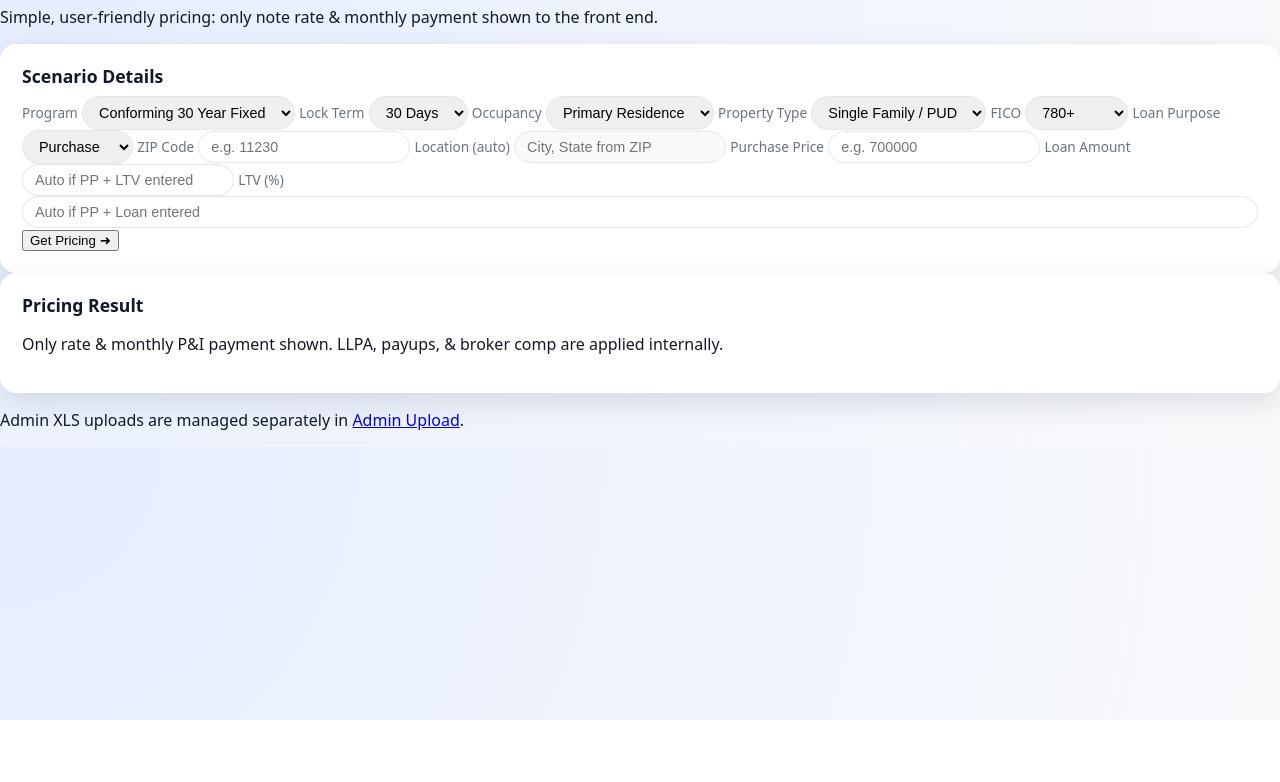
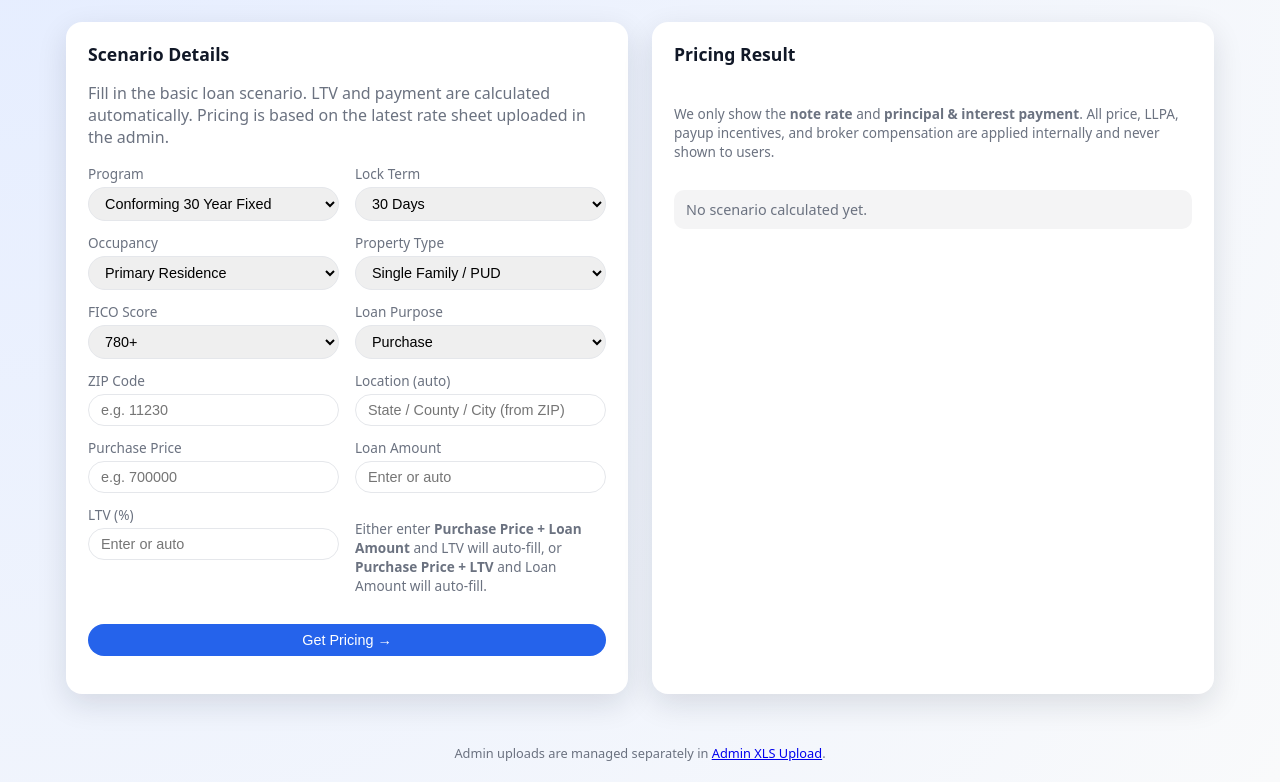
Before and after one commit to nuchy123/pricing-engine, a plain HTML site: page index.html in a window 1280 px wide. Shown: the part 80-862 px from the top of the page. Before the commit the page ends 800 px from the top, so only its background shows below. Drawn offline with Linux system fonts and the light colour scheme.

Commit message:
Update index.html

```diff
--- a/index.html
+++ b/index.html
@@ -1,96 +1,172 @@
-<!DOCTYPE html>
 <html lang="en">
 <head>
   <meta charset="UTF-8" />
-  <meta name="viewport" content="width=device-width, initial-scale=1.0" />
+
   <title>Mortgage Pricing Hub</title>
+  <meta name="viewport" content="width=device-width, initial-scale=1" />
   <link rel="stylesheet" href="styles.css" />
 </head>
 
 <body>
-  <div class="container">
-    <h1>Mortgage Pricing Hub</h1>
-    <p class="subtitle">Simple, user-friendly pricing: only note rate & monthly payment shown to the front end.</p>
+  <header class="top-bar">
+    <div class="logo">Mortgage Pricing Hub</div>
+    <nav class="top-actions">
+      <!-- Simple link to the admin upload page -->
+      <a href="admin.html" class="btn btn-outline">Admin XLS Upload</a>
+    </nav>
+  </header>
 
-    <div class="grid">
-      <!-- ================= LEFT SIDE ================= -->
-      <section class="card">
+  <main class="page">
+    <section class="card scenario-card">
       <h2>Scenario Details</h2>
+      <p class="muted">
+        Fill in the basic loan scenario. LTV and payment are calculated automatically.
+        Pricing is based on the latest rate sheet uploaded in the admin.
+      </p>
 
-        <label>Program</label>
-        <select id="program">
-          <option value="30y">Conforming 30 Year Fixed</option>
-          <option value="15y">Conforming 15 Year Fixed</option>
+      <form id="scenarioForm">
+        <!-- Program -->
+        <div class="field-group">
+          <label for="program">Program</label>
+          <select id="program" name="program">
+            <option value="CONV_30Y" selected>Conforming 30 Year Fixed</option>
+            <option value="CONV_20Y">Conforming 20 Year Fixed</option>
+            <option value="CONV_15Y">Conforming 15 Year Fixed</option>
+            <option value="CONV_10Y">Conforming 10 Year Fixed</option>
+            <option value="HP_30Y">Home Possible 30 Year Fixed</option>
+            <option value="HP_20Y">Home Possible 20 Year Fixed</option>
+            <option value="HB_30Y">High Balance 30 Year Fixed</option>
+            <!-- You can add more programs later – they will all reuse the same base grid
+                 until we wire their specific grids from the XLS. -->
           </select>
+        </div>
 
-        <label>Lock Term</label>
-        <select id="lock">
-          <option value="30">30 Days</option>
+        <!-- Lock term -->
+        <div class="field-group">
+          <label for="lockTerm">Lock Term</label>
+          <select id="lockTerm" name="lockTerm">
+            <option value="30" selected>30 Days</option>
             <option value="45">45 Days</option>
             <option value="60">60 Days</option>
           </select>
+        </div>
 
-        <label>Occupancy</label>
-        <select id="occ">
-          <option value="primary">Primary Residence</option>
-          <option value="second">Second Home</option>
-          <option value="inv">Investment</option>
+        <!-- Occupancy -->
+        <div class="field-group">
+          <label for="occupancy">Occupancy</label>
+          <select id="occupancy" name="occupancy">
+            <option value="PRIM" selected>Primary Residence</option>
+            <option value="SECOND">Second Home</option>
+            <option value="INV">Investment Property</option>
           </select>
+        </div>
 
-        <label>Property Type</label>
-        <select id="ptype">
-          <option value="sf">Single Family / PUD</option>
-          <option value="condo">Condo</option>
-          <option value="2-4">2–4 Unit</option>
+        <!-- Property type -->
+        <div class="field-group">
+          <label for="propertyType">Property Type</label>
+          <select id="propertyType" name="propertyType">
+            <option value="SFR" selected>Single Family / PUD</option>
+            <option value="CONDO">Condo</option>
+            <option value="2_4_UNIT">2–4 Units</option>
           </select>
+        </div>
 
-        <label>FICO</label>
-        <select id="fico">
-          <option value="780">780+</option>
+        <!-- FICO -->
+        <div class="field-group">
+          <label for="fico">FICO Score</label>
+          <select id="fico" name="fico">
+            <option value="780" selected>780+</option>
             <option value="760">760–779</option>
             <option value="740">740–759</option>
+            <option value="720">720–739</option>
+            <option value="700">700–719</option>
+            <option value="680">680–699</option>
+            <option value="660">660–679</option>
+            <option value="640">640–659</option>
+            <option value="620">620–639</option>
           </select>
+        </div>
 
-        <label>Loan Purpose</label>
-        <select id="purpose">
-          <option value="purchase">Purchase</option>
-          <option value="refi">Refinance</option>
+        <!-- Loan purpose -->
+        <div class="field-group">
+          <label for="purpose">Loan Purpose</label>
+          <select id="purpose" name="purpose">
+            <option value="PURCHASE" selected>Purchase</option>
+            <option value="RATE_TERM">Rate &amp; Term Refi</option>
+            <option value="CASH_OUT">Cash-Out Refi</option>
           </select>
+        </div>
 
-        <label>ZIP Code</label>
-        <input id="zip" placeholder="e.g. 11230" />
+        <!-- ZIP + location (auto) -->
+        <div class="field-group">
+          <label for="zip">ZIP Code</label>
+          <input id="zip" name="zip" type="text" inputmode="numeric" placeholder="e.g. 11230" maxlength="10" />
+        </div>
 
+        <div class="field-group">
           <label>Location (auto)</label>
-        <input id="locationDisplay" disabled placeholder="City, State from ZIP" />
+          <input id="locationDisplay" type="text" readonly placeholder="State / County / City (from ZIP)" />
+        </div>
 
-        <label>Purchase Price</label>
-        <input id="pp" placeholder="e.g. 700000" />
+        <!-- Purchase / Loan / LTV -->
+        <div class="field-group">
+          <label for="purchasePrice">Purchase Price</label>
+          <input id="purchasePrice" name="purchasePrice" type="number" min="0" step="1000" placeholder="e.g. 700000" />
+        </div>
 
-        <label>Loan Amount</label>
-        <input id="loan" placeholder="Auto if PP + LTV entered" />
+        <div class="field-group">
+          <label for="loanAmount">Loan Amount</label>
+          <input id="loanAmount" name="loanAmount" type="number" min="0" step="1000" placeholder="Enter or auto" />
+        </div>
 
-        <label>LTV (%)</label>
-        <input id="ltv" placeholder="Auto if PP + Loan entered" />
+        <div class="field-group">
+          <label for="ltv">LTV (%)</label>
+          <input id="ltv" name="ltv" type="number" min="0" max="100" step="0.01" placeholder="Enter or auto" />
+        </div>
 
-        <button id="runPrice" class="btn-primary">Get Pricing ➜</button>
+        <p class="muted small">
+          Either enter <strong>Purchase Price + Loan Amount</strong> and LTV will auto-fill,
+          or <strong>Purchase Price + LTV</strong> and Loan Amount will auto-fill.
+        </p>
+
+        <button type="submit" class="btn primary" id="getPricingBtn">
+          Get Pricing →
+        </button>
+      </form>
     </section>
 
-      <!-- ================= RIGHT SIDE ================= -->
-      <section class="card">
+    <section class="card result-card">
       <h2>Pricing Result</h2>
-        <p>Only rate & monthly P&I payment shown. LLPA, payups, & broker comp are applied internally.</p>
+      <p class="muted small">
+        We only show the <strong>note rate</strong> and <strong>principal &amp; interest payment</strong>.
+        All price, LLPA, payup incentives, and broker compensation are applied internally and never shown to users.
+      </p>
 
-        <div id="rateBox" class="result-box rate"></div>
-        <div id="paymentBox" class="result-box payment"></div>
+      <div id="pricingStatus" class="status">No scenario calculated yet.</div>
+
+      <div id="pricingOutput" class="result hidden">
+        <div class="result-rate">
+          <span class="label">Selected Rate</span>
+          <span class="value" id="resultRate"></span>
+        </div>
+        <div class="result-payment">
+          <span class="label">Est. Monthly P&amp;I Payment</span>
+          <span class="value" id="resultPayment"></span>
+        </div>
+        <p class="muted small" id="resultDetails"></p>
+      </div>
     </section>
-    </div>
+  </main>
 
-    <footer>
-      <p class="admin-note">Admin XLS uploads are managed separately in <a href="admin.html">Admin Upload</a>.</p>
+  <footer class="footer">
+    Admin uploads are managed separately in
+    <a href="admin.html">Admin XLS Upload</a>.
   </footer>
 
-  </div>
 
-  <script src="pricing-engine.js"></script>
+
+
+
+  <script src="pricing-engine.js" defer></script>
 </body>
 </html>
```
Lines whose indentation alone changed are shown as unchanged.
